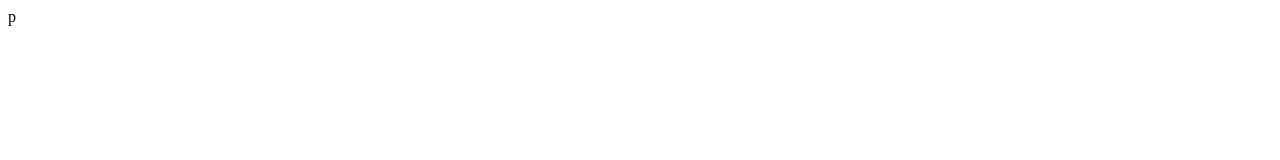
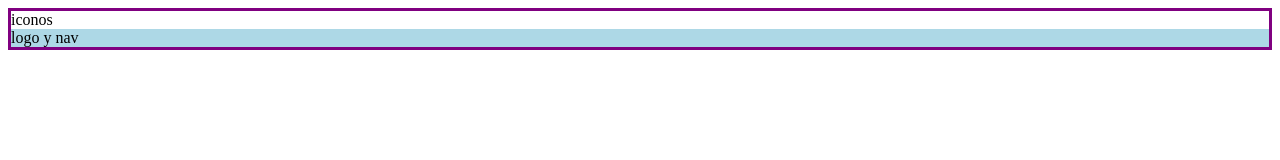
Before and after one commit to frxsqk/3dmisitio, a plain HTML site: page index.html in a window 1280 px wide. Drawn offline with Linux system fonts and the light colour scheme.

Commit message:
add base web

```diff
--- /dev/null
+++ b/css/style.css
@@ -0,0 +1,5 @@
+header{
+    border: 3px solid purple
+}
+.top-header{background: white;}
+.bottom-header{background: lightblue;}
--- a/index.html
+++ b/index.html
@@ -1 +1,23 @@
-p
+<!DOCTYPE html>
+<html lang="en">
+<head>
+    <meta charset="UTF-8">
+    <meta name="viewport" content="width=device-width, initial-scale=1.0">
+    <title>Document</title>
+    <link rel="stylesheet" href="./css/base.css">
+    <link rel="stylesheet" href="./css/style.css">
+</head>
+<body>
+    <header>
+        <div class="top-header">
+            iconos
+        </div>
+        <div class="bottom-header">
+            logo y nav
+        </div>
+    </header>
+    <main></main>
+    <aside></aside>
+    <footer></footer>
+</body>
+</html>
```
Also changed, not shown: css/base.css (added).
